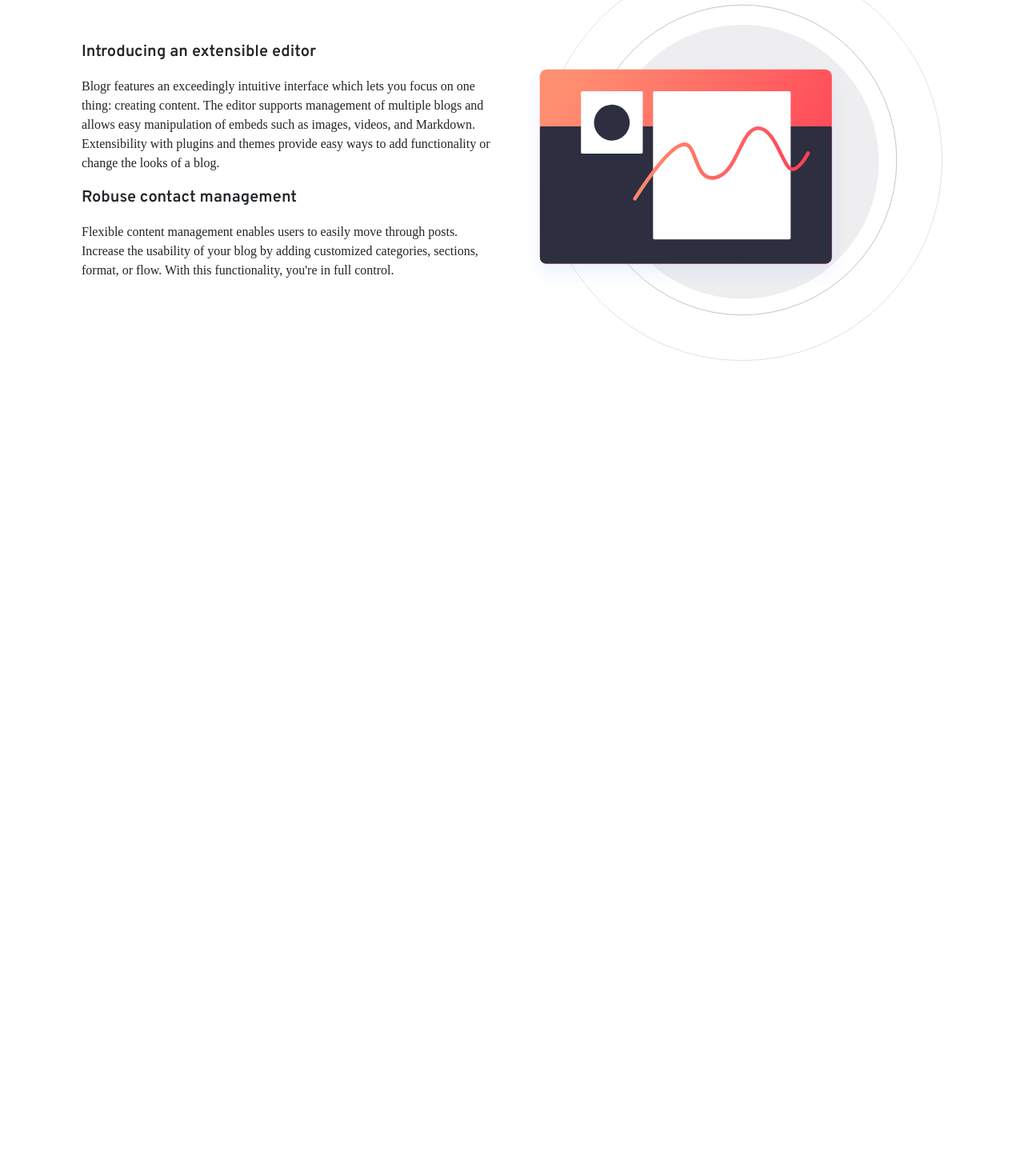
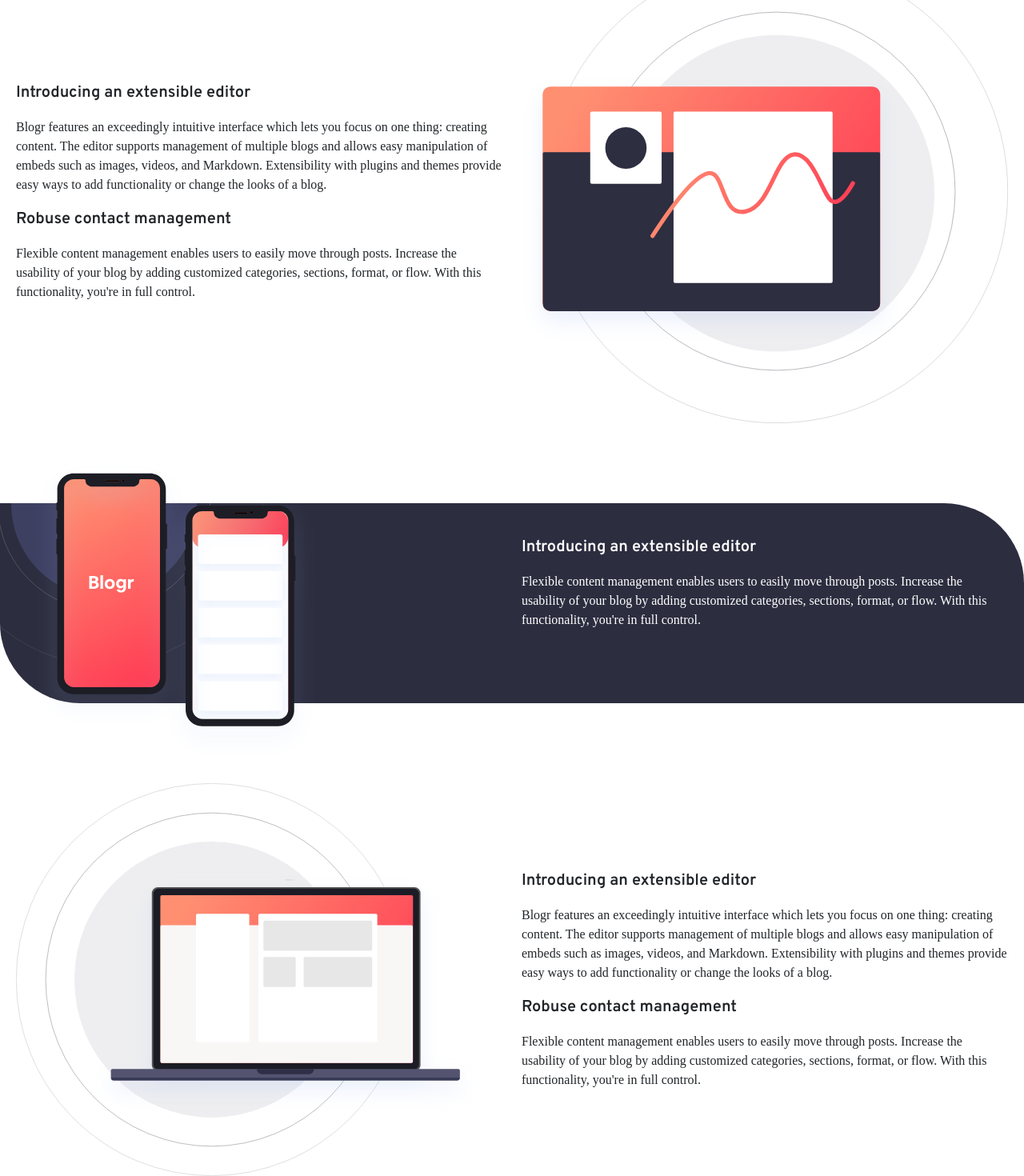
Before and after one commit to CEN-Smart/First-Colabo, a plain HTML site: page index.html in a window 1280 px wide. Shown: the part 478-1948 px from the top of the page at 80% size. Before the commit the page ends 929 px from the top, so only its background shows below. Drawn offline with nearby package versions, Linux system fonts and the light colour scheme.

Commit message:
arragnment

```diff
--- a/index.html
+++ b/index.html
@@ -1,19 +1,34 @@
 <!DOCTYPE html>
 <html lang="en">
-
   <head>
     <meta charset="UTF-8" />
     <meta http-equiv="X-UA-Compatible" content="IE=edge" />
     <meta name="viewport" content="width=device-width, initial-scale=1.0" />
-    <link href="https://cdn.jsdelivr.net/npm/bootstrap@5.1.3/dist/css/bootstrap.min.css" rel="stylesheet" integrity="sha384-1BmE4kWBq78iYhFldvKuhfTAU6auU8tT94WrHftjDbrCEXSU1oBoqyl2QvZ6jIW3" crossorigin="anonymous" />
+    <link
+      href="https://cdn.jsdelivr.net/npm/bootstrap@5.1.3/dist/css/bootstrap.min.css"
+      rel="stylesheet"
+      integrity="sha384-1BmE4kWBq78iYhFldvKuhfTAU6auU8tT94WrHftjDbrCEXSU1oBoqyl2QvZ6jIW3"
+      crossorigin="anonymous"
+    />
     <link rel="preconnect" href="https://fonts.googleapis.com" />
     <link rel="preconnect" href="https://fonts.gstatic.com" crossorigin />
-    <link href="https://fonts.googleapis.com/css2?family=Overpass:wght@300;400;500;600&display=swap" rel="stylesheet" />
+    <link
+      href="https://fonts.googleapis.com/css2?family=Overpass:wght@300;400;500;600&display=swap"
+      rel="stylesheet"
+    />
     <link rel="preconnect" href="https://fonts.googleapis.com" />
     <link rel="preconnect" href="https://fonts.gstatic.com" crossorigin />
-    <link href="https://fonts.googleapis.com/css2?family=Ubuntu:wght@400;500;700&display=swap" rel="stylesheet" />
+    <link
+      href="https://fonts.googleapis.com/css2?family=Ubuntu:wght@400;500;700&display=swap"
+      rel="stylesheet"
+    />
+    <link rel="stylesheet" href="./css/bootstrap.min.css" />
     <link rel="stylesheet" href="./css/style.css" />
-    <link rel="shortcut icon" href="./images/favicon-32x32.png" type="image/x-icon" />
+    <link
+      rel="shortcut icon"
+      href="./images/favicon-32x32.png"
+      type="image/x-icon"
+    />
     <title>Blogr - A Modern Publishing Platform</title>
   </head>
 
@@ -21,8 +36,18 @@
     <header>
       <nav class="navbar navbar-expand-lg navbar-light bg-transparent">
         <div class="container-fluid">
-                <a class="navbar-brand" href="#"><img src="./images/logo.svg" alt="Blogr Logo" /></a>
-                <button class="navbar-toggler collapsed d-flex d-lg-none justify-content-around flex-column" type="button" data-bs-toggle="collapse" data-bs-target="#navbarMain" aria-controls="navbarMain" aria-expanded="false" aria-label="Toggle navigation">
+          <a class="navbar-brand" href="#"
+            ><img src="./images/logo.svg" alt="Blogr Logo"
+          /></a>
+          <button
+            class="navbar-toggler collapsed d-flex d-lg-none justify-content-around flex-column"
+            type="button"
+            data-bs-toggle="collapse"
+            data-bs-target="#navbarMain"
+            aria-controls="navbarMain"
+            aria-expanded="false"
+            aria-label="Toggle navigation"
+          >
             <span class="toggler-icon top-bar"></span>
             <span class="toggler-icon middle-bar"></span>
             <span class="toggler-icon bottom-bar"></span>
@@ -30,7 +55,14 @@
           <div class="collapse navbar-collapse" id="navbarMain">
             <ul class="navbar-nav text-center mb-2 mb-lg-0">
               <li class="nav-item dropdown">
-                            <a class="nav-link dropdown-toggle text-light" href="#" id="navbarDropdown" role="button" data-bs-toggle="dropdown" aria-expanded="false">
+                <a
+                  class="nav-link dropdown-toggle text-light"
+                  href="#"
+                  id="navbarDropdown"
+                  role="button"
+                  data-bs-toggle="dropdown"
+                  aria-expanded="false"
+                >
                   Product
                 </a>
                 <ul class="dropdown-menu" aria-labelledby="navbarDropdown">
@@ -40,7 +72,14 @@
             </ul>
             <ul class="navbar-nav text-center mb-2 mb-lg-0">
               <li class="nav-item dropdown">
-                            <a class="nav-link dropdown-toggle text-light" href="#" id="navbarDropdown" role="button" data-bs-toggle="dropdown" aria-expanded="false">
+                <a
+                  class="nav-link dropdown-toggle text-light"
+                  href="#"
+                  id="navbarDropdown"
+                  role="button"
+                  data-bs-toggle="dropdown"
+                  aria-expanded="false"
+                >
                   Company
                 </a>
                 <ul class="dropdown-menu" aria-labelledby="navbarDropdown">
@@ -50,7 +89,14 @@
             </ul>
             <ul class="navbar-nav text-center mb-2 mb-lg-0">
               <li class="nav-item dropdown">
-                            <a class="nav-link dropdown-toggle text-light" href="#" id="navbarDropdown" role="button" data-bs-toggle="dropdown" aria-expanded="false">
+                <a
+                  class="nav-link dropdown-toggle text-light"
+                  href="#"
+                  id="navbarDropdown"
+                  role="button"
+                  data-bs-toggle="dropdown"
+                  aria-expanded="false"
+                >
                   Contact
                 </a>
                 <ul class="dropdown-menu" aria-labelledby="navbarDropdown">
@@ -59,10 +105,16 @@
               </li>
             </ul>
             <div class="d-flex ms-auto justify-content-around">
-                        <button class="btn text-light px-4 py-2 btn-custom mx-4" type="button">
+              <button
+                class="btn text-light px-4 py-2 btn-custom mx-4"
+                type="button"
+              >
                 Login
               </button>
-                        <button class="btn btn-light text-danger rounded-pill px-4 py-2" type="button">
+              <button
+                class="btn btn-light text-danger rounded-pill px-4 py-2"
+                type="button"
+              >
                 Sign up
               </button>
             </div>
@@ -72,75 +124,125 @@
       <div class="text-light text-center mt-4 py-5 px-4">
         <h1 class="display-4">A modern publishing platform</h1>
         <p>Grow your own audience and build your own brand</p>
-            <div class="d-flex justify-content-center align-items-center" style="gap: 1rem">
-                <button class="btn btn-light text-danger rounded-pill px-4 py-2" type="button">
+        <div
+          class="d-flex justify-content-center align-items-center"
+          style="gap: 1rem"
+        >
+          <button
+            class="btn btn-light text-danger rounded-pill px-4 py-2"
+            type="button"
+          >
             Start for Free
           </button>
-                <button class="btn btn-outline-light rounded-pill px-4 py-2" type="button">
+          <button
+            class="btn btn-outline-light rounded-pill px-4 py-2"
+            type="button"
+          >
             Learn More
           </button>
         </div>
       </div>
     </header>
 
-    <style>
-        * {
-            border: so lid;
-        }
-
-        .futuer-section h1 {
-            font-size: 30px;
-            font-width: 900;
-            font-family: Overpass;
-        }
-
-        .text-col b {
-            border: soli d;
-            font-size: 20px;
-            font-width: 900;
-            font-family: Overpass;
-        }
-
-        .text-col p {
-            border: sol id;
-            font-size: 16px;
-        }
-    </style>
     <section class="futuer-section">
       <h1 class="text-center my-4">Designed for the futuer</h1>
 
-        <div class="container">
+      <div class="conta iner">
         <div class="row">
           <div class="col-md-6 text-col d-flex">
             <div class="my-auto">
               <b class="d-block my-3">Introducing an extensible editor</b>
               <p>
-                            Blogr features an exceedingly intuitive interface which lets you focus on one thing: creating content. The editor supports management of multiple blogs and allows easy manipulation of embeds such as images, videos, and Markdown. Extensibility with plugins
-                            and themes provide easy ways to add functionality or change the looks of a blog.
+                Blogr features an exceedingly intuitive interface which lets you
+                focus on one thing: creating content. The editor supports
+                management of multiple blogs and allows easy manipulation of
+                embeds such as images, videos, and Markdown. Extensibility with
+                plugins and themes provide easy ways to add functionality or
+                change the looks of a blog.
               </p>
               <b class="d-block my-3">Robuse contact management </b>
               <p>
-                            Flexible content management enables users to easily move through posts. Increase the usability of your blog by adding customized categories, sections, format, or flow. With this functionality, you're in full control.
+                Flexible content management enables users to easily move through
+                posts. Increase the usability of your blog by adding customized
+                categories, sections, format, or flow. With this functionality,
+                you're in full control.
               </p>
             </div>
           </div>
           <div class="col-md-6 image-col">
-                    <img src="images/illustration-editor-desktop.svg" class="w-100 d-none d-md-block" />
-                    <img src="images/illustration-editor-mobile.svg" class="w-100 d-block d-md-none" />
+            <img
+              src="images/illustration-editor-desktop.svg"
+              class="w-100 d-none d-md-block"
+            />
+            <img
+              src="images/illustration-editor-mobile.svg"
+              class="w-100 d-block d-md-none"
+            />
+          </div>
+        </div>
+      </div>
+    </section>
+
+    <section class="phone-section">
+      <div class="row flex-row-reverse">
+        <div class="col-md-6 text-col d-flex my -auto">
+          <div class="my -auto mt-4">
+            <b class="d-block my-3">Introducing an extensible editor</b>
+            <p>
+              Flexible content management enables users to easily move through
+              posts. Increase the usability of your blog by adding customized
+              categories, sections, format, or flow. With this functionality,
+              you're in full control.
+            </p>
+          </div>
+        </div>
+        <div class="col-md-6 image-col">
+          <img src="images/illustration-phones.svg" class="w- 100" />
+        </div>
+      </div>
+    </section>
+
+    <section class="state-section">
+      <div class="cont ainer">
+        <div class="row">
+          <div class="col-md-6 image-col">
+            <img
+              src="images/illustration-laptop-desktop.svg"
+              class="w-100 d-none d-md-block"
+            />
+            <img
+              src="images/illustration-laptop-mobile.svg"
+              class="w-100 d-block d-md-none"
+            />
+          </div>
+          <div class="col-md-6 text-col d-flex">
+            <div class="my-auto">
+              <b class="d-block my-3">Introducing an extensible editor</b>
+              <p>
+                Blogr features an exceedingly intuitive interface which lets you
+                focus on one thing: creating content. The editor supports
+                management of multiple blogs and allows easy manipulation of
+                embeds such as images, videos, and Markdown. Extensibility with
+                plugins and themes provide easy ways to add functionality or
+                change the looks of a blog.
+              </p>
+              <b class="d-block my-3">Robuse contact management </b>
+              <p>
+                Flexible content management enables users to easily move through
+                posts. Increase the usability of your blog by adding customized
+                categories, sections, format, or flow. With this functionality,
+                you're in full control.
+              </p>
+            </div>
           </div>
         </div>
       </div>
     </section>
     <!-- todo: Bootstrap Javascript cdn -->
-    <script src="https://cdn.jsdelivr.net/npm/bootstrap@5.1.3/dist/js/bootstrap.bundle.min.js" integrity="sha384-ka7Sk0Gln4gmtz2MlQnikT1wXgYsOg+OMhuP+IlRH9sENBO0LRn5q+8nbTov4+1p" crossorigin="anonymous"></script>
+    <script
+      src="https://cdn.jsdelivr.net/npm/bootstrap@5.1.3/dist/js/bootstrap.bundle.min.js"
+      integrity="sha384-ka7Sk0Gln4gmtz2MlQnikT1wXgYsOg+OMhuP+IlRH9sENBO0LRn5q+8nbTov4+1p"
+      crossorigin="anonymous"
+    ></script>
   </body>
-
 </html>
-<!--
-Visual Code Mobile
-Developed By Manish Nirmal
-App Available on Play Store :-
-https://play.google.com/store/apps/details?id=lk.visual.code.mobile
-YouTube :-
-https://youtube.com/ManishNirmal
--->
```
Lines whose indentation alone changed are shown as unchanged.
